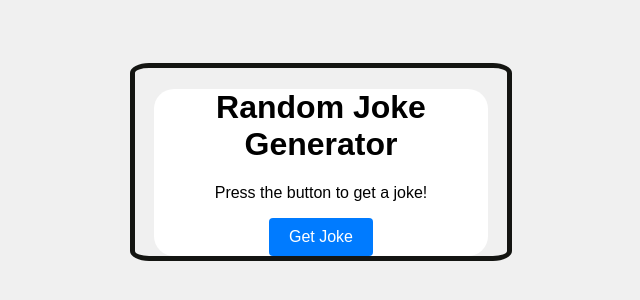
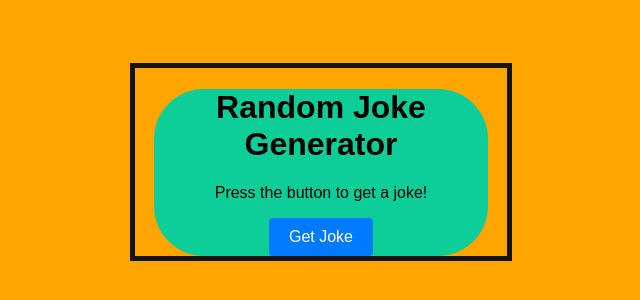
Before and after one commit to jeferybeckam/joke-generator, a plain HTML site: page index.html in a window 1280 px wide. Shown: the part 238-538 px from the top of the page, without its empty margins (319-959 px from the left). Drawn offline with Linux system fonts and the light colour scheme.

Commit message:
change code

```diff
--- a/style.css
+++ b/style.css
@@ -1,3 +1,4 @@
+
 body {
     font-family: Arial, sans-serif;
     display: flex;
@@ -5,14 +6,13 @@ body {
     align-items: center;
     height: 100vh;
     margin: 0;
-    background-color: #f0f0f0;
+    background-color: orange;
 }
-
 .container {
     text-align: center;
-    background-color: #fff;
+    background-color: #0dce98;
 
-    border-radius: 20px;
+    border-radius: 50px;
 
     height: 10%;
     width: 90%;
@@ -20,7 +20,7 @@ body {
 }
 .rapper{
     border: 5px solid rgb(20, 21, 18);
-    border-radius: 5%;
+    border-radius: 500;
 }
 
 .joke-container {
```
